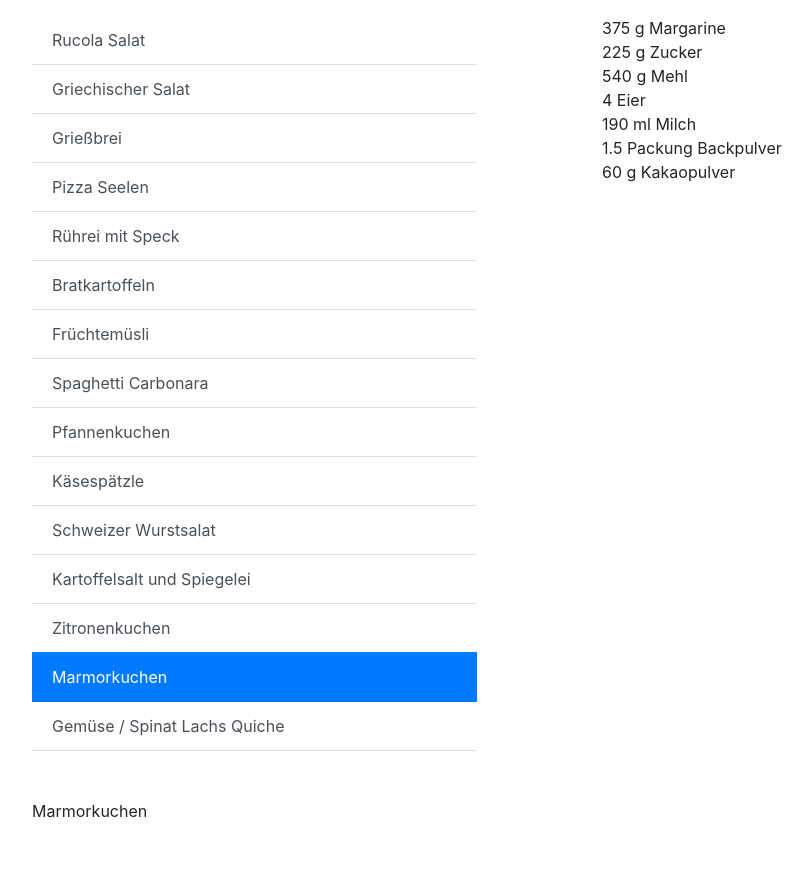
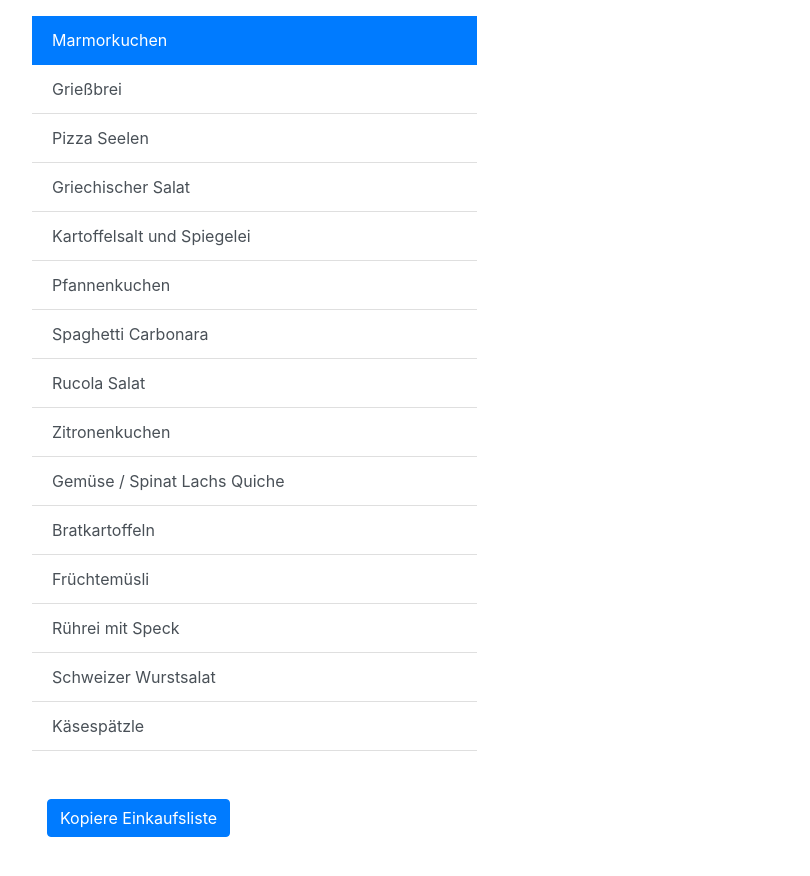
Before and after one commit to crelder/recipe-shoppinglist-generator, a plain HTML site: page index.html in a window 1280 px wide. Both pictures are taken after a click on the link "Marmorkuchen". Shown: the whole page, without its empty margins (53-863 px from the left). Drawn offline with nearby package versions, Linux system fonts and the light colour scheme; some packages are replaced by stand-ins of ours; a script that the page names is missing.

Commit message:
Copy to clipboard

```diff
--- a/index.html
+++ b/index.html
@@ -5,6 +5,8 @@
       <meta name="viewport" content="width=device-width, initial-scale=1.0">
       <link rel="stylesheet" href="https://stackpath.bootstrapcdn.com/bootstrap/4.1.1/css/bootstrap.min.css" integrity="sha384-WskhaSGFgHYWDcbwN70/dfYBj47jz9qbsMId/iRN3ewGhXQFZCSftd1LZCfmhktB" crossorigin="anonymous">
       <script src="https://cdn.jsdelivr.net/npm/vue/dist/vue.js"></script>
+      <script src="https://cdn.rawgit.com/zenorocha/clipboard.js/v2.0.0/dist/clipboard.min.js"></script>
+      <script src="https://cdn.rawgit.com/Inndy/vue-clipboard2/master/dist/vue-clipboard.js"></script>
       <title>Einkaufslisten schreiben</title>
    </head>
    <body>
@@ -17,9 +19,16 @@
                      <my-meal v-for="(recipe, index) in recipes" v-bind:recipe="recipe" v-bind:index="index" v-bind:recipes="recipes"></my-meal>
                   </ul>
                   <div class="containter my-5" v-if="shoppingList.length > 0" >
-                     <ul class="list-inline">
+                     <!-- <ul class="list-inline">
                         <li class="list-inline-item" v-for="recipe in selectedRecipes">{{ recipe.recipeName }}</li>
-                     </ul>
+                     </ul> -->
+                     <div class="container">
+                        <button type="button" class="btn btn-primary"
+                            v-clipboard:copy="clipboardShoppingList"
+                            v-clipboard:success="onCopy"
+                            v-clipboard:error="onError"
+                            >Kopiere Einkaufsliste</button>
+                    </div>
                   </div>
                </div>
                <div class="col-md-1"></div>
@@ -28,9 +37,12 @@
                   <!-- <h1>Einkaufsliste</h1> -->
                   <div class="row">
                      <div class="col-md-12" v-if="shoppingList.length > 0">
-                        <ul class="list-unstyled">
+
+
+
+                        <!-- <ul class="list-unstyled">
                            <li v-for="item in shoppingList" class="font-weight-normal"> {{ item }}</li>
-                        </ul>
+                        </ul> -->
                      </div>
                   </div>
                </div>
--- a/recipes.js
+++ b/recipes.js
@@ -12,10 +12,29 @@ xmlhttp.send();
 x.forEach(function(recipe) {
     recipe.selected = false;
 });
-console.log("this.rezepteSammlung after adding props", this.rezepteSammlung);
-const recipeCollection = x;
-console.log("rezepteSammlung:", recipeCollection);
+// Randem order of recipes
+const recipeCollection = x.sort(function(a, b){return 0.5 - Math.random()});
+console.log("recipeCollection:", recipeCollection);
 /* --------------------------- */
+
+/* ---- Function: removes duplicates from shoppingList and accumulates ingredients -- */
+Array.prototype.unique = function() {
+    var a = this;
+    console.log("a", a);
+    for(var i = 0; i < a.length; ++i) {
+        for(var j=i+1; j<a.length; ++j) {
+            if(a[i].name === a[j].name && a[i].unit === a[j].unit) {
+                console.log(a[i].name, a[j].name);
+                console.log("a: ", a);
+                console.log("a[i].amount += a[j].amount", a[i].amount, a[j].amount);
+                a[i].amount += a[j].amount;
+                a.splice(j--, 1);
+            }
+        }
+    }
+    return a;
+};
+/* ----------------------- */
 
 Vue.component('my-meal', {
     props: ['recipe', 'recipes', 'index'],
@@ -32,30 +51,32 @@ var vm = new Vue({
     data: {
         recipes: recipeCollection
     },
-    methods: {},
+    methods: {
+        onCopy: function (e) {
+            alert('You just copied: ' + e.text)
+          },
+          onError: function (e) {
+            alert('Failed to copy texts')
+          }
+    },
     computed: {
         shoppingList: function() {
-            // Get ingredients of all selected recipes
-            let x = this.recipes.filter(recipe => recipe.selected == true).map(recipe => recipe.ingredients);
-            console.log("x: ", x);
-            let shoppingList = [].concat.apply([], x);
+            console.log("shoppingList");
+            let vm = this;
+            let shoppingList = [];
+            let x = vm.recipes.filter(recipe => recipe.selected == true).map(recipe => recipe.ingredients);
+            shoppingList = [].concat.apply([], x);
             console.log("shoppingList", shoppingList);
+            console.log("shoppingList.unique()", shoppingList.unique());
             shoppingList = shoppingList.map(ingredient => ingredient.amount + " " + ingredient.unit + " " + ingredient.name);
-            console.log("shoppingList: ", shoppingList);
-            document.execCommand("copy", "a");
+            console.log("shoppingList", shoppingList);
             return shoppingList;
-
         },
-        selectedRecipes: function() {
+        clipboardShoppingList: function () {
+            return this.shoppingList.join();
+        },
+        selectedRecipes: function(shoppingList) {
             return this.recipes.filter(recipe => recipe.selected == true);
         }
     }
 });
-
-// einkaufsListeHatBereitsZutat: function(zutat) {
-//         for (var i = 0; i < einkaufsListe.length; i++) {
-//             if (einkaufsListe[i][2] == zutat) {
-//                 return true;
-//             }
-//         }
-//     }
```
